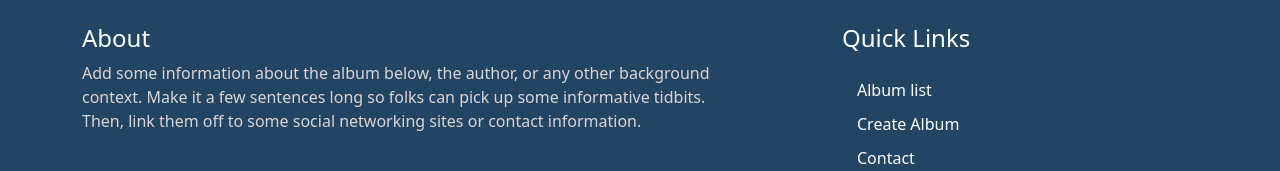
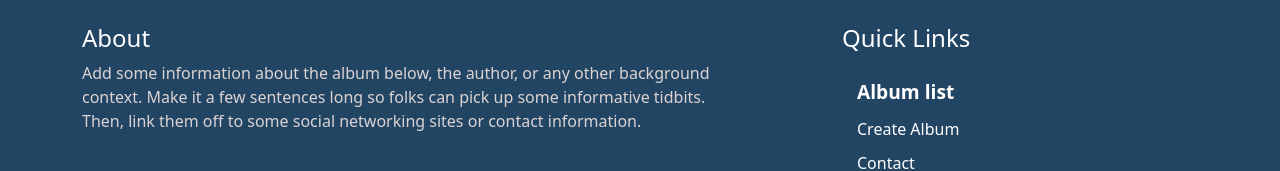
Before and after one commit to macmac4/galleryweb, a React (Create React App) app: page / in a window 1280 px wide. Both pictures are taken after a click on the button "Toggle navigation". Shown: the top 171 px of the page. Built offline with nearby package versions, Linux system fonts and the light colour scheme; no server answers; the database is empty.

Commit message:
change lin to navlink & add active link

```diff
--- a/src/assets/scss/style.scss
+++ b/src/assets/scss/style.scss
@@ -66,6 +66,11 @@
 
     .text-description {
       color: rgb(219, 211, 211);
+    }
+
+    .active--link {
+      font-size: 1.2rem;
+      font-weight: 700;
     }
   }
 
--- a/src/components/NavBar.js
+++ b/src/components/NavBar.js
@@ -1,4 +1,4 @@
-import { Link } from 'react-router-dom'
+import { NavLink } from 'react-router-dom'
 
 const NavBar = () => {
   return (
@@ -13,9 +13,9 @@
             <div className="col-sm-4 offset-md-1 pt-4">
               <h4 className="text-white">Quick Links</h4>
               <ul className="list-link">
-                <li><Link to="/" className="text-white">Album list</Link></li>
-                <li><Link to="/create" className="text-white">Create Album</Link></li>
-                <li><Link to="/contact" className="text-white">Contact</Link></li>
+                <li><NavLink exact activeClassName="active--link" to="/" className="text-white">Album list</NavLink></li>
+                <li><NavLink activeClassName="active--link" to="/create" className="text-white">Create Album</NavLink></li>
+                <li><NavLink activeClassName="active--link" to="/contact" className="text-white">Contact</NavLink></li>
               </ul>
             </div>
           </div>
```
